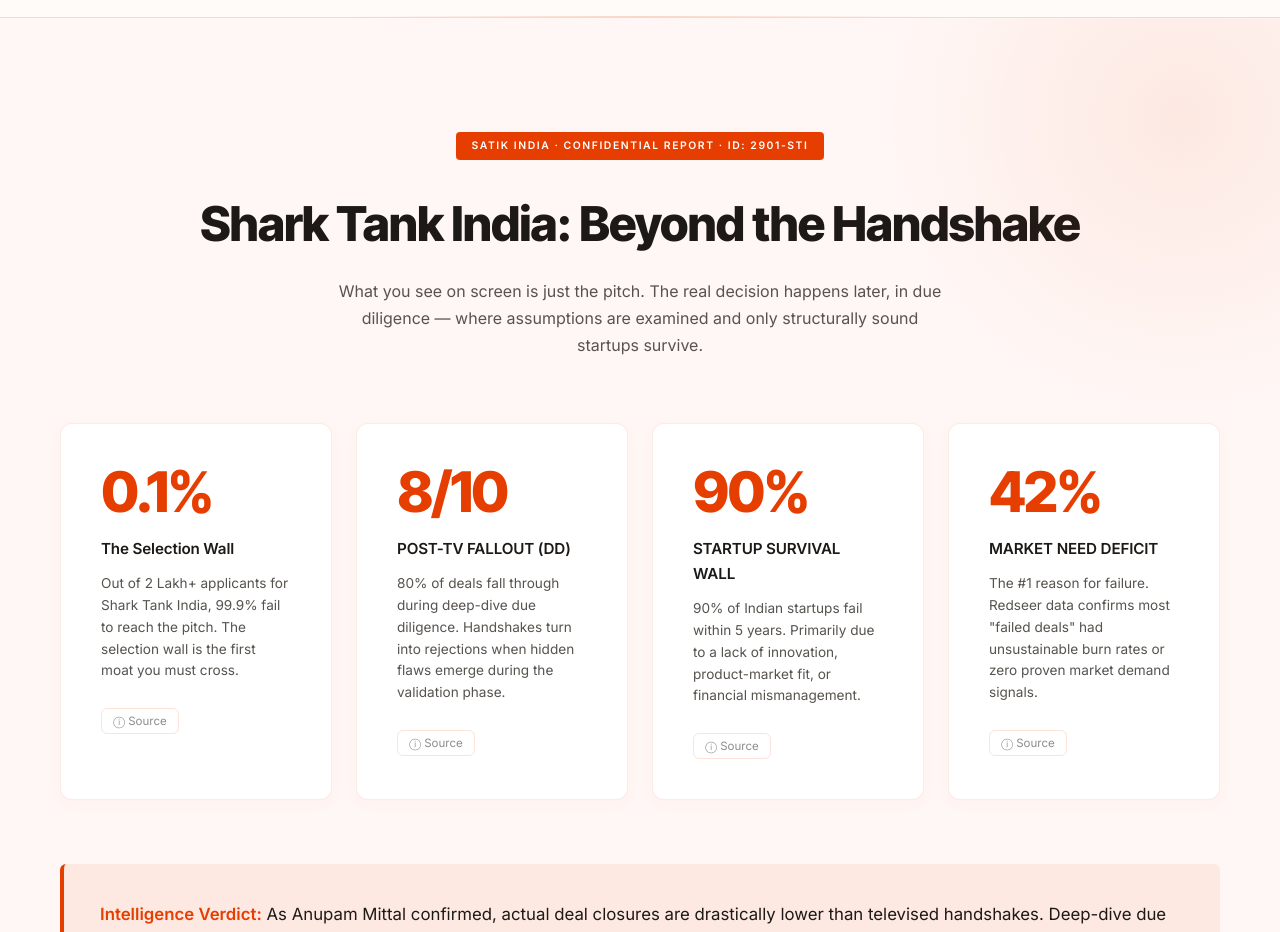
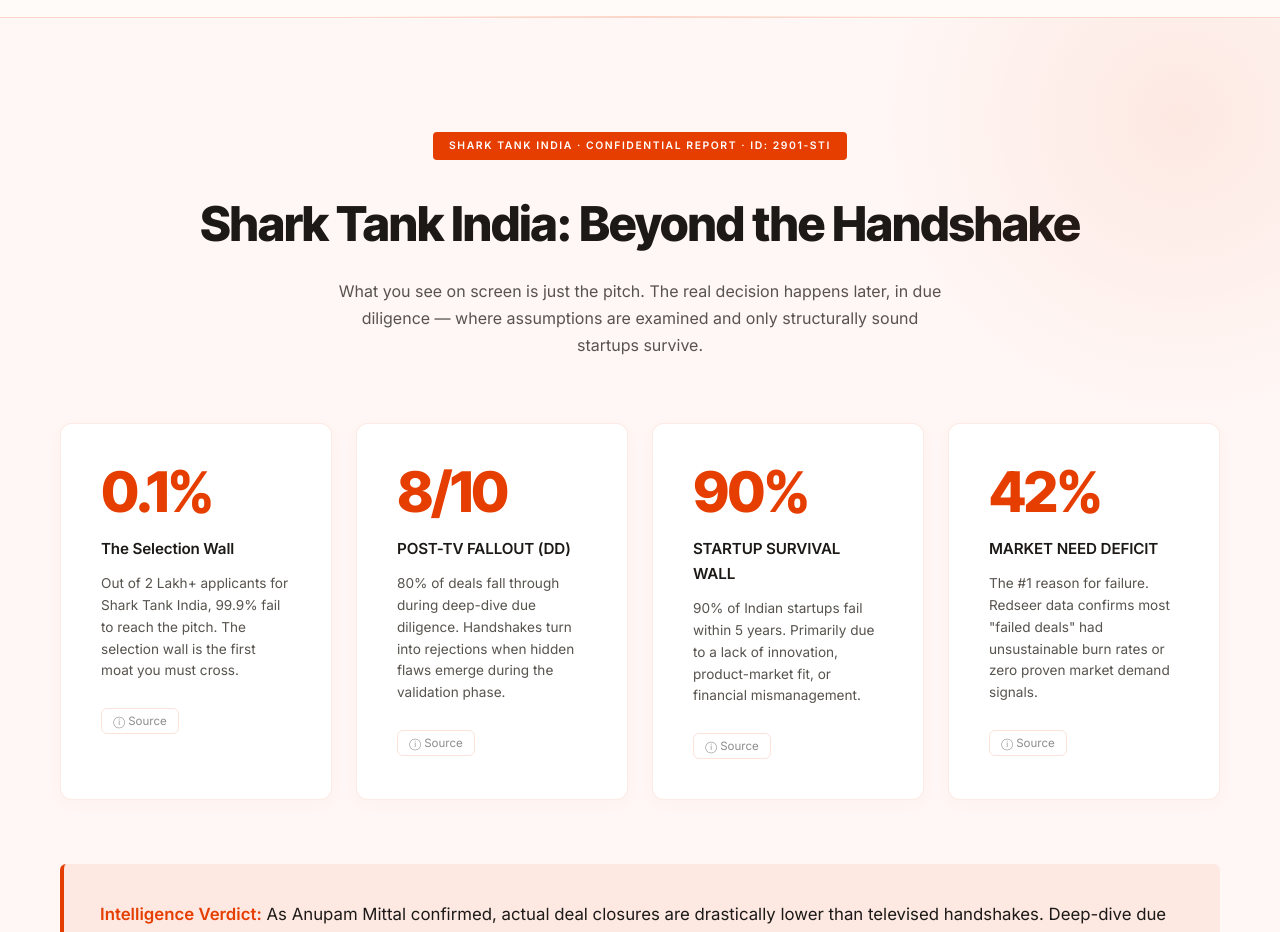
Before and after one commit to developmentroute4u-creator/Validation-Project, a plain HTML site: page index.html in a window 1280 px wide. Shown: the part 1980-2912 px from the top of the page. Drawn offline with Linux system fonts and the light colour scheme.

Commit message:
fix: Update intel badge text to 'Shark Tank India' and remove extraneous closing brace from styles.

```diff
--- a/index.html
+++ b/index.html
@@ -150,7 +150,7 @@
     <section id="reckoning" class="section intel-briefing">
         <div class="container">
             <div class="intel-header reveal">
-                <div class="intel-badge">SATIK INDIA · CONFIDENTIAL REPORT · ID: 2901-STI</div>
+                <div class="intel-badge">Shark Tank India · CONFIDENTIAL REPORT · ID: 2901-STI</div>
                 <h2 class="section-title">Shark Tank India: Beyond the Handshake</h2>
                 <p class="section-subtitle">What you see on screen is just the pitch. The real decision happens later,
                     in due diligence — where assumptions are examined and only structurally sound startups survive.</p>
--- a/styles.css
+++ b/styles.css
@@ -2376,4 +2376,3 @@ img {
         opacity: 1;
     }
 }
-}
```
